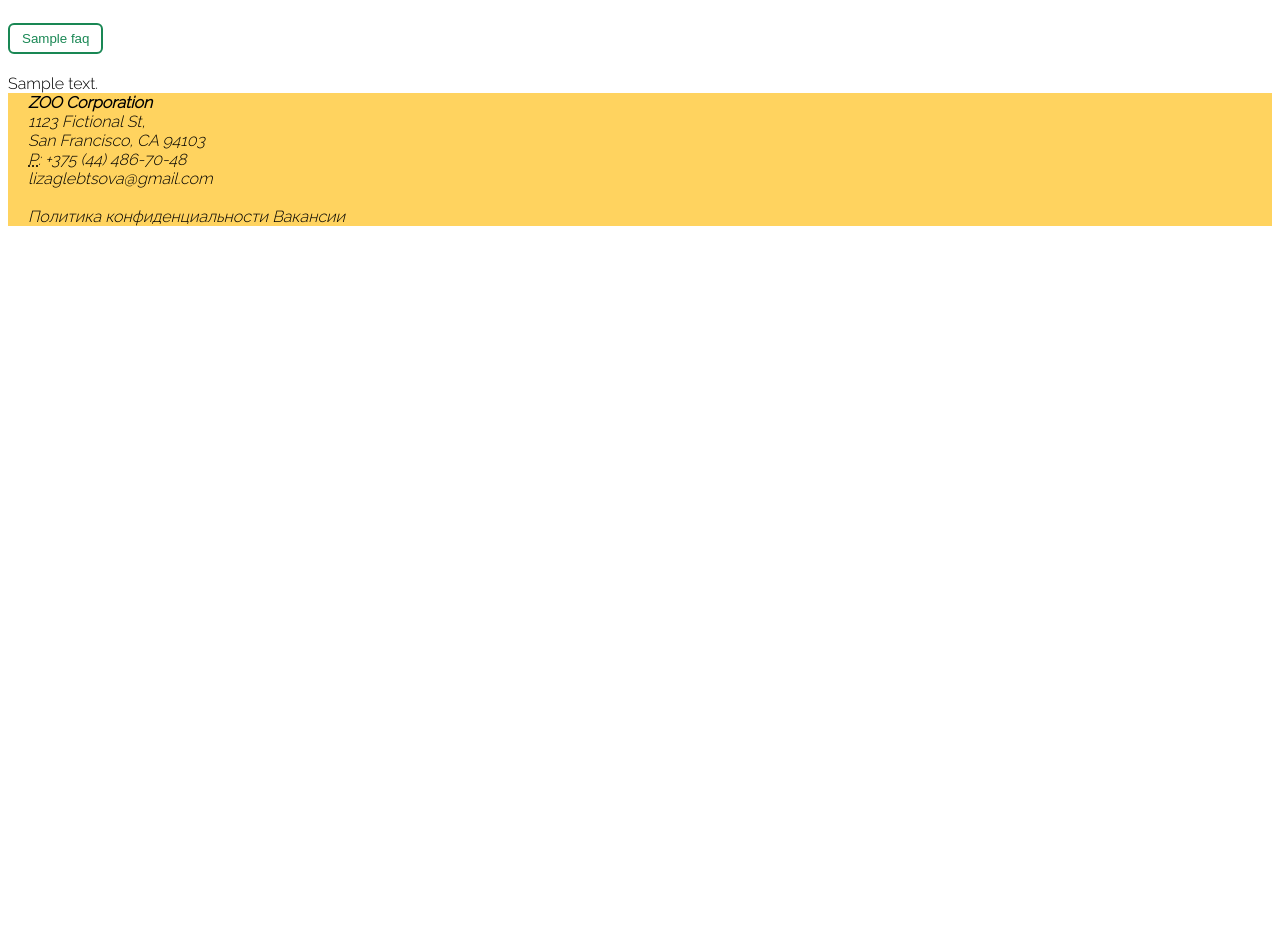
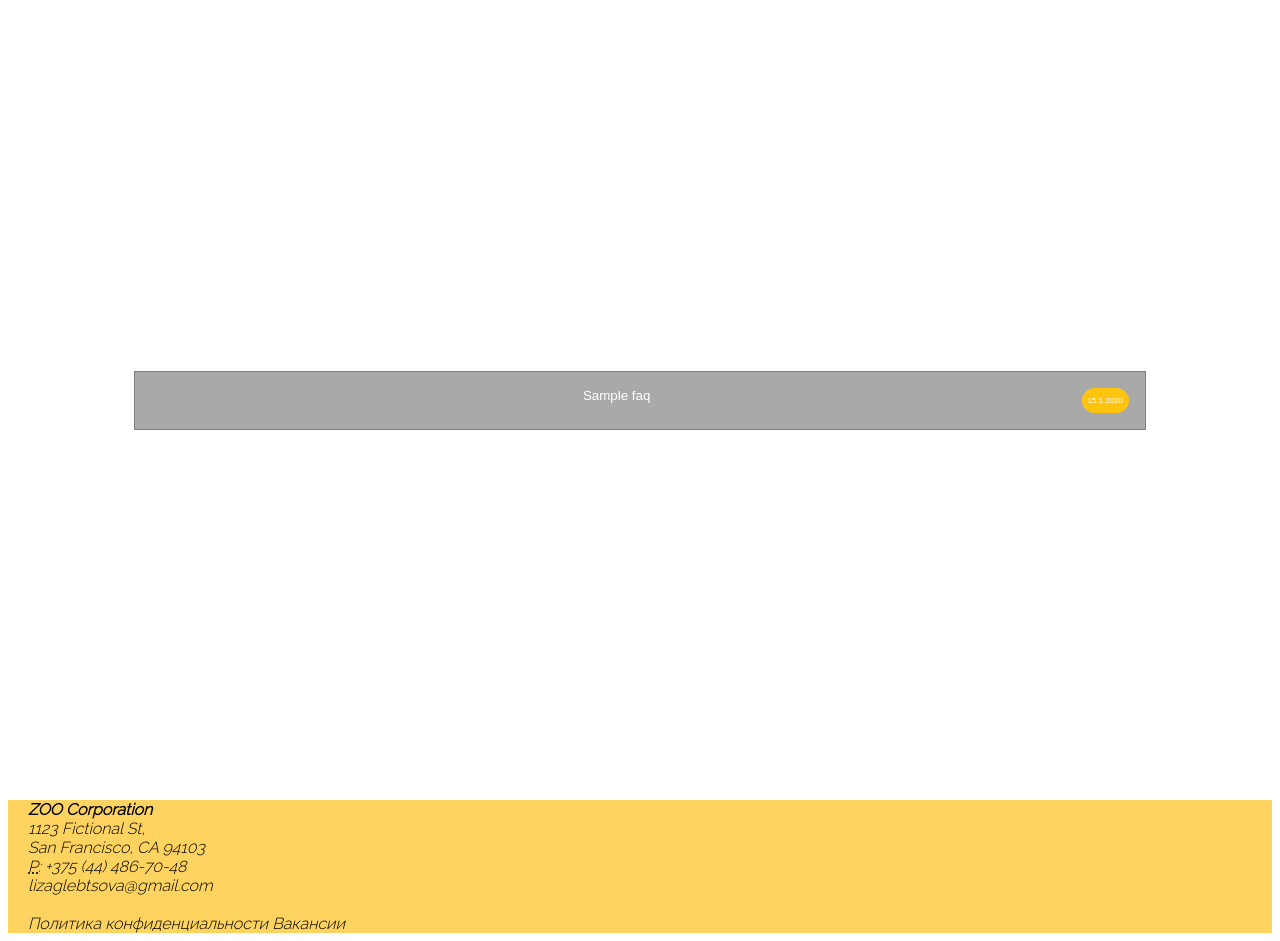
Before and after one commit to Lizzgle/ZooShop, a Django app: page /faq/ in a window 1280 px wide. Shown: the part 108-1049 px from the top of the page. Before the commit the page ends 334 px from the top, so only its background shows below. Run offline with Django 4.2, Linux system fonts and the light colour scheme; tables that the repository leaves empty hold one stand-in row (values such as "Sample post").

Commit message:
add css for faq

```diff
--- a/ZooShop/main/models.py
+++ b/ZooShop/main/models.py
@@ -171,6 +171,9 @@ class Faq(models.Model):
 
     def __str__(self):
         return self.title
+
+    def date__str__(self):
+        return f'{self.date.day}.{self.date.month}.{self.date.year}'
 #
 # class Schedule(Enum):
 #     12hours_2_2 = 1
--- a/ZooShop/main/static/css/base.css
+++ b/ZooShop/main/static/css/base.css
@@ -7,3 +7,13 @@ body {
 pre {
     font-family: inherit;
 }
+
+
+
+
+div.center {
+    display: flex !important;
+    justify-content: center;
+    align-items: center;
+    height: 100vh;
+}
--- a/ZooShop/main/static/css/button.css
+++ b/ZooShop/main/static/css/button.css
@@ -1,13 +1,74 @@
 button:hover {
     cursor: pointer;
     color: white;
-    background-color: #198754;
 }
 
 button {
     border-radius:  0.375rem;
     padding: 0.375rem 0.75rem;
+    background-color: white;
+}
+
+.button-green {
     color: #198754;
     border: 2px solid #198754;
-    background-color: white;
 }
+
+.button-green:hover {
+    background-color: #198754;
+}
+
+.button-gray {
+    color: white;
+    border: 0.5px solid #808080;
+    background-color: #a9a9a9;
+
+}
+
+.button-gray:hover {
+   background-color: #FEC40E;
+    border: 2px solid #FEC40E;
+}
+
+
+.accordion {
+    background-color: #cccccc;
+    width: 80%;
+    align-content: center;
+}
+
+.accordion-header {
+    margin: 0;
+}
+
+.accordion-item:first-child {
+    border-top-right-radius: 0.375rem;
+    border-top-left-radius: 0.375rem;
+}
+
+.accordion:last-child {
+    border-bottom-right-radius: 0.375rem;
+    border-bottom-left-radius: 0.375rem;
+}
+
+.accordion-button {
+    width: 100%;
+    padding: 1rem;
+    border-radius: 0;
+}
+
+.accordion-collapse:not(.show) {
+    display: none;
+}
+
+.badge {
+    display: flex;
+    align-items: start;
+    padding: 0.5rem 0.35rem;
+    font-size: 0.5rem;
+    opacity: 1;
+    background-color: #FEC40E;
+    border-radius: 50rem;
+    justify-content: end;
+    float: right
+}
--- a/ZooShop/main/templates/faq.html
+++ b/ZooShop/main/templates/faq.html
@@ -2,20 +2,22 @@
 
 {% block content %}
 
-
-<div class="accordion accordion-flush" id="accordionFlushExample">
+<div class="center">
+    <div class="accordion" id="accordionFlushExample">
         {% for f in faq %}
             <div class="accordion-item">
                 <h2 class="accordion-header">
-      <button class="accordion-button collapsed" type="button" data-bs-toggle="collapse"
+                    <button class="accordion-button button-gray" type="button" data-bs-toggle="collapse"
                             data-bs-target="#flush-collapse-{{ f.id }}" aria-expanded="false" aria-controls="flush-collapseOne">
                         {{ f.title }}
+                        <span class="badge">{{ f.date__str__ }}</span>
                     </button>
                 </h2>
-    <div id="flush-collapse-{{ f.id }}" class="accordion-collapse collapse" data-bs-parent="#accordionFlushExample">
+                <div id="flush-collapse-{{ f.id }}" class="accordion-collapse" data-bs-parent="#accordionFlushExample">
                     <div class="accordion-body">{{ f.content }}</div>
                 </div>
             </div>
         {% endfor %}
     </div>
+</div>
 {% endblock %}
--- a/ZooShop/main/templates/products.html
+++ b/ZooShop/main/templates/products.html
@@ -48,7 +48,7 @@
                         </label>
                     </div>
                 {% endfor %}
-                <button type="submit" class="button">Apply Filters</button>
+                <button type="submit" class="button-green">Apply Filters</button>
         </form>
         </div>
         {% for el in products %}
```
Also changed, not shown: ZooShop/main/static/css/text.css (+8 -0 lines). Lines whose indentation alone changed are shown as unchanged.
